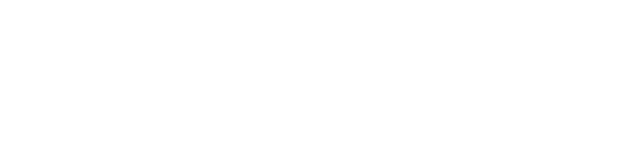
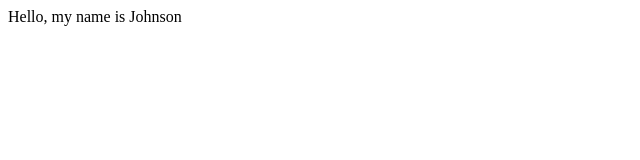
Before and after one commit to YangJohnson/portfolio-projects, a website: page index.html in a window 1280 px wide. Shown: the whole page, without its empty margins (0-640 px from the left). Drawn offline with Linux system fonts and the light colour scheme.

Commit message:
add intro text

```diff
--- a/index.html
+++ b/index.html
@@ -9,7 +9,7 @@
 </head>
 
 <body>
-
+   Hello, my name is Johnson
   <script src="script.js"></script>
 </body>
 
```
